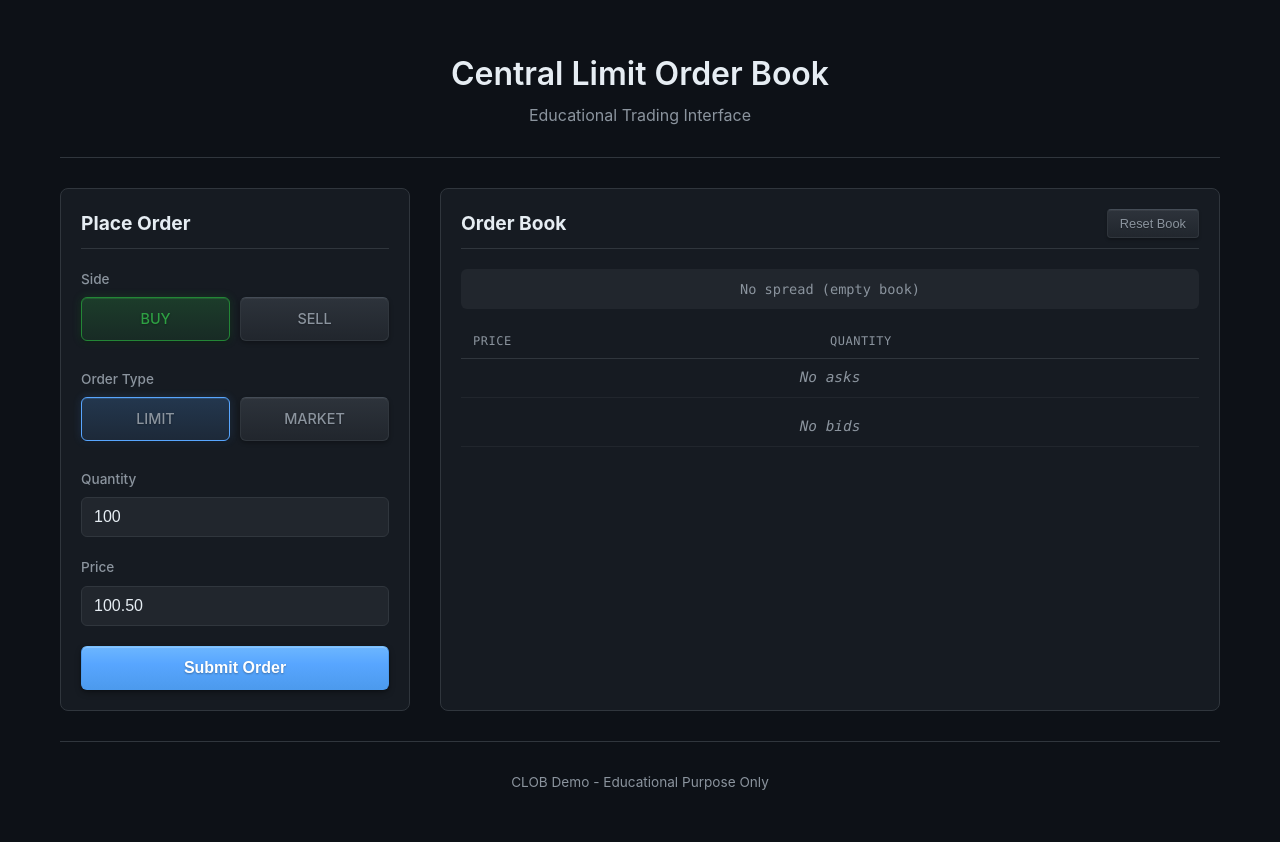
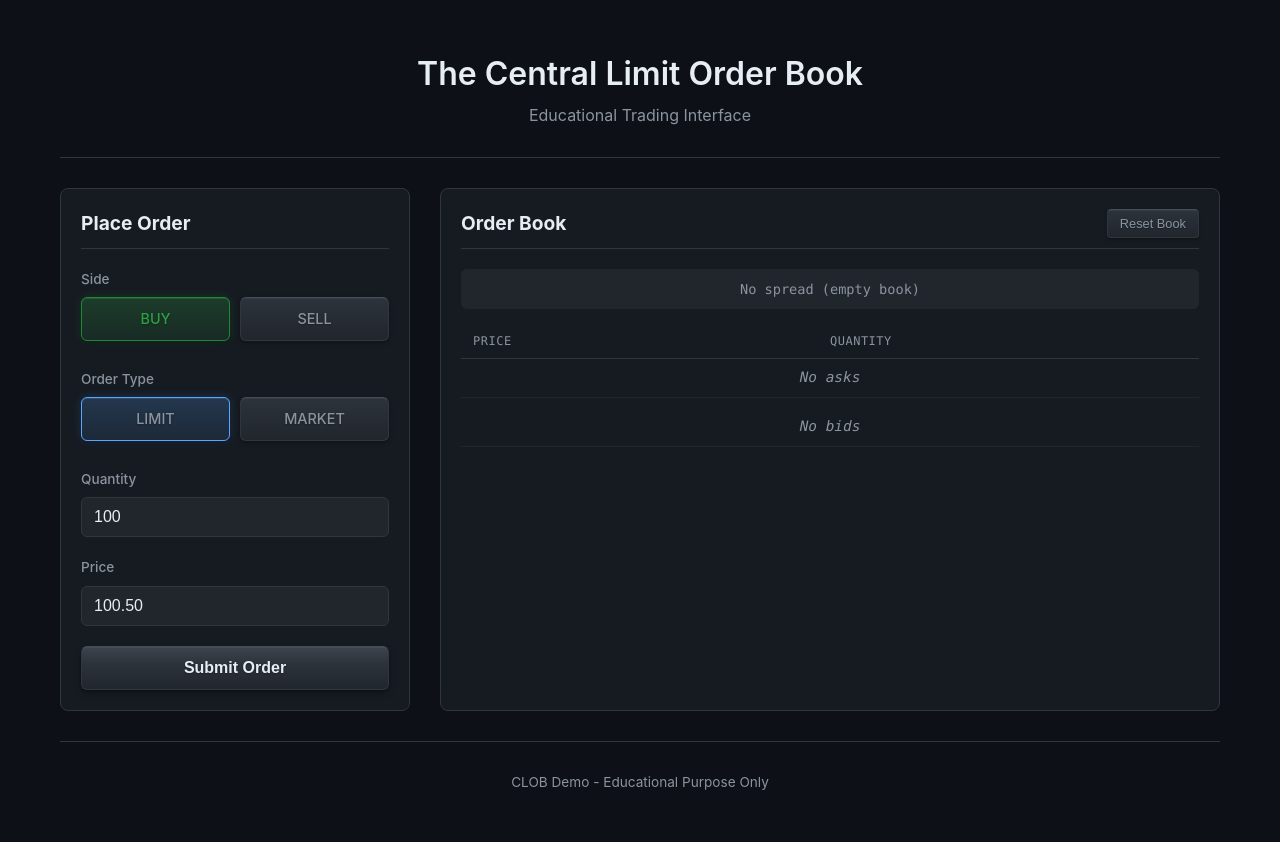
Before and after one commit to pandeykumar/simple-order-book, a FastAPI app: template simple_clob/templates/index.html in a window 1280 px wide. Run offline with FastAPI, Linux system fonts and the light colour scheme; the template is opened without the code that fills it, so the values that code supplies are empty; some libraries are stand-ins or nearby versions.

Commit message:
Update title and submit button styling
- Change title from "Central Limit Order Book" to "The Central Limit Order Book"
- Update submit button from bright blue to more toned down gray gradient

Fixes #4

Co-authored-by: Kumar Pandey <pandeykumar@users.noreply.github.com>

```diff
--- a/simple_clob/static/styles.css
+++ b/simple_clob/static/styles.css
@@ -179,31 +179,31 @@ header h1 {
 .btn-submit {
     width: 100%;
     padding: 12px;
-    background: linear-gradient(to bottom, #6cb6ff 0%, #58a6ff 40%, #4c9aed 100%);
-    color: white;
-    border: 1px solid #4c9aed;
-    border-top-color: #79c0ff;
+    background: linear-gradient(to bottom, #3d444d 0%, #2d333b 40%, #21262d 100%);
+    color: var(--text-primary);
+    border: 1px solid var(--border-color);
+    border-top-color: #444c56;
     border-radius: 6px;
     font-size: 1rem;
     font-weight: 600;
     cursor: pointer;
     box-shadow: 0 3px 6px rgba(0, 0, 0, 0.3),
                 0 1px 2px rgba(0, 0, 0, 0.2),
-                inset 0 1px 0 rgba(255, 255, 255, 0.2);
+                inset 0 1px 0 rgba(255, 255, 255, 0.05);
     text-shadow: 0 1px 2px rgba(0, 0, 0, 0.3);
     transition: all 0.15s ease;
 }
 
 .btn-submit:hover {
-    background: linear-gradient(to bottom, #79c0ff 0%, #6cb6ff 40%, #58a6ff 100%);
+    background: linear-gradient(to bottom, #454d57 0%, #353d47 40%, #282e36 100%);
     box-shadow: 0 4px 8px rgba(0, 0, 0, 0.35),
                 0 2px 4px rgba(0, 0, 0, 0.25),
-                inset 0 1px 0 rgba(255, 255, 255, 0.25);
+                inset 0 1px 0 rgba(255, 255, 255, 0.08);
     transform: translateY(-1px);
 }
 
 .btn-submit:active {
-    background: linear-gradient(to bottom, #4c9aed 0%, #58a6ff 100%);
+    background: linear-gradient(to bottom, #1c2128 0%, #21262d 100%);
     box-shadow: inset 0 2px 4px rgba(0, 0, 0, 0.3);
     transform: translateY(1px);
 }
--- a/simple_clob/templates/index.html
+++ b/simple_clob/templates/index.html
@@ -10,7 +10,7 @@
 <body>
     <div class="container">
         <header>
-            <h1>Central Limit Order Book</h1>
+            <h1>The Central Limit Order Book</h1>
             <p class="subtitle">Educational Trading Interface</p>
         </header>
 
```
